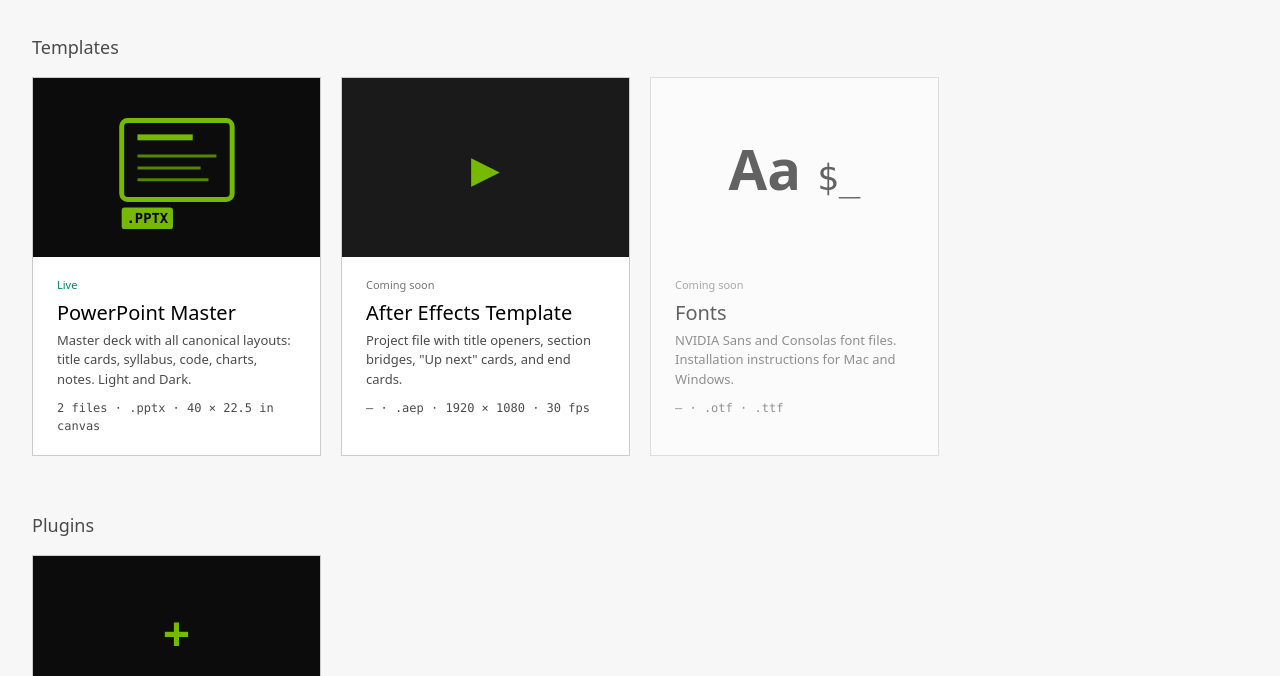
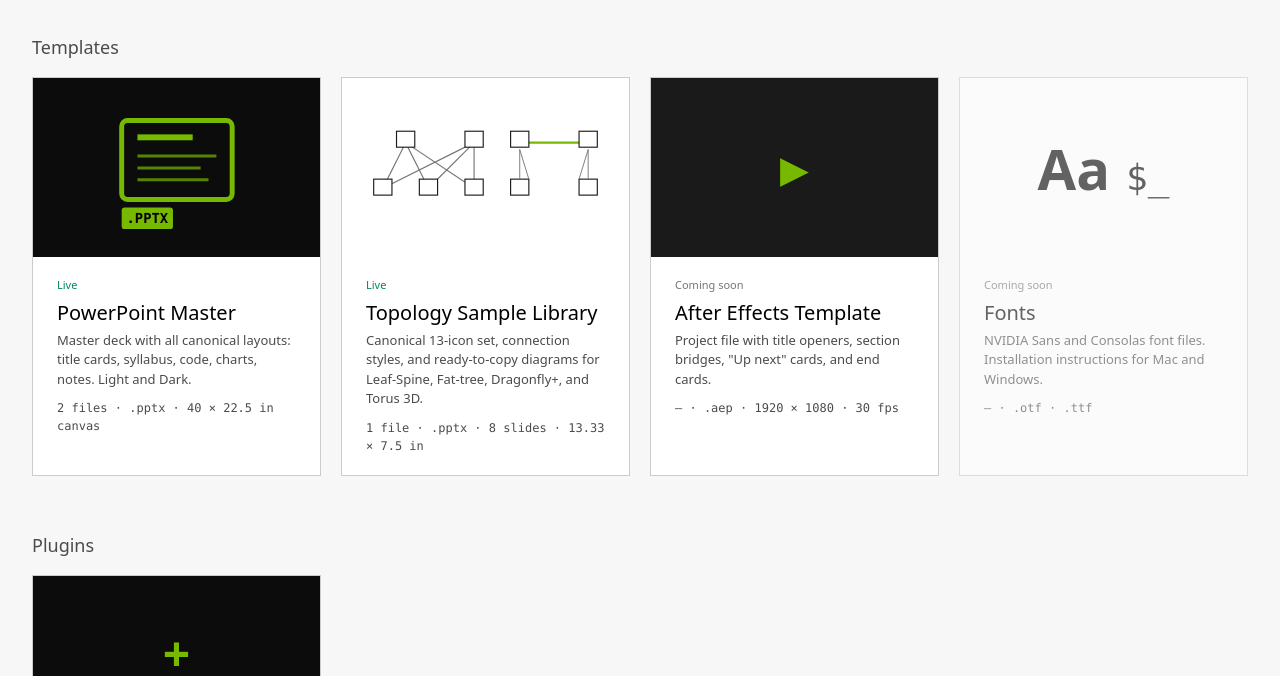
Before and after one commit to talexand88/Nvidia-academy-foundations, a plain HTML site: page assets.html in a window 1280 px wide. Shown: the part 666-1342 px from the top of the page. Drawn offline with Linux system fonts and the light colour scheme.

Commit message:
Assets: add Topology Sample Library card under Templates

```diff
--- a/assets.html
+++ b/assets.html
@@ -310,6 +310,49 @@
       </div>
     </a>
 
+    <a href="templates.html#topology" class="asset-card">
+      <div class="preview" style="background:#FFFFFF;padding:18px;">
+        <svg viewBox="0 0 220 124" xmlns="http://www.w3.org/2000/svg" style="width:100%;height:auto;">
+          <g stroke="#757575" stroke-width="1" fill="none">
+            <line x1="40" y1="40" x2="20" y2="80"/>
+            <line x1="40" y1="40" x2="60" y2="80"/>
+            <line x1="40" y1="40" x2="100" y2="80"/>
+            <line x1="100" y1="40" x2="20" y2="80"/>
+            <line x1="100" y1="40" x2="60" y2="80"/>
+            <line x1="100" y1="40" x2="100" y2="80"/>
+          </g>
+          <g stroke="#76B900" stroke-width="2" fill="none">
+            <line x1="140" y1="40" x2="200" y2="40"/>
+            <line x1="140" y1="40" x2="140" y2="30"/>
+            <line x1="200" y1="40" x2="200" y2="30"/>
+          </g>
+          <g fill="#FFFFFF" stroke="#1A1A1A" stroke-width="1">
+            <rect x="32" y="30" width="16" height="14"/>
+            <rect x="92" y="30" width="16" height="14"/>
+            <rect x="12" y="72" width="16" height="14"/>
+            <rect x="52" y="72" width="16" height="14"/>
+            <rect x="92" y="72" width="16" height="14"/>
+            <rect x="132" y="30" width="16" height="14"/>
+            <rect x="192" y="30" width="16" height="14"/>
+            <rect x="132" y="72" width="16" height="14"/>
+            <rect x="192" y="72" width="16" height="14"/>
+          </g>
+          <g stroke="#757575" stroke-width="0.8" fill="none">
+            <line x1="140" y1="46" x2="140" y2="72"/>
+            <line x1="140" y1="46" x2="148" y2="72"/>
+            <line x1="200" y1="46" x2="200" y2="72"/>
+            <line x1="200" y1="46" x2="192" y2="72"/>
+          </g>
+        </svg>
+      </div>
+      <div class="meta">
+        <span class="tag live">Live</span>
+        <h3>Topology Sample Library</h3>
+        <div class="desc">Canonical 13-icon set, connection styles, and ready-to-copy diagrams for Leaf-Spine, Fat-tree, Dragonfly+, and Torus 3D.</div>
+        <div class="count">1 file · .pptx · 8 slides · 13.33 × 7.5 in</div>
+      </div>
+    </a>
+
     <a href="templates.html#after-effects" class="asset-card">
       <div class="preview">
         <div class="p-ae">▶</div>
```
